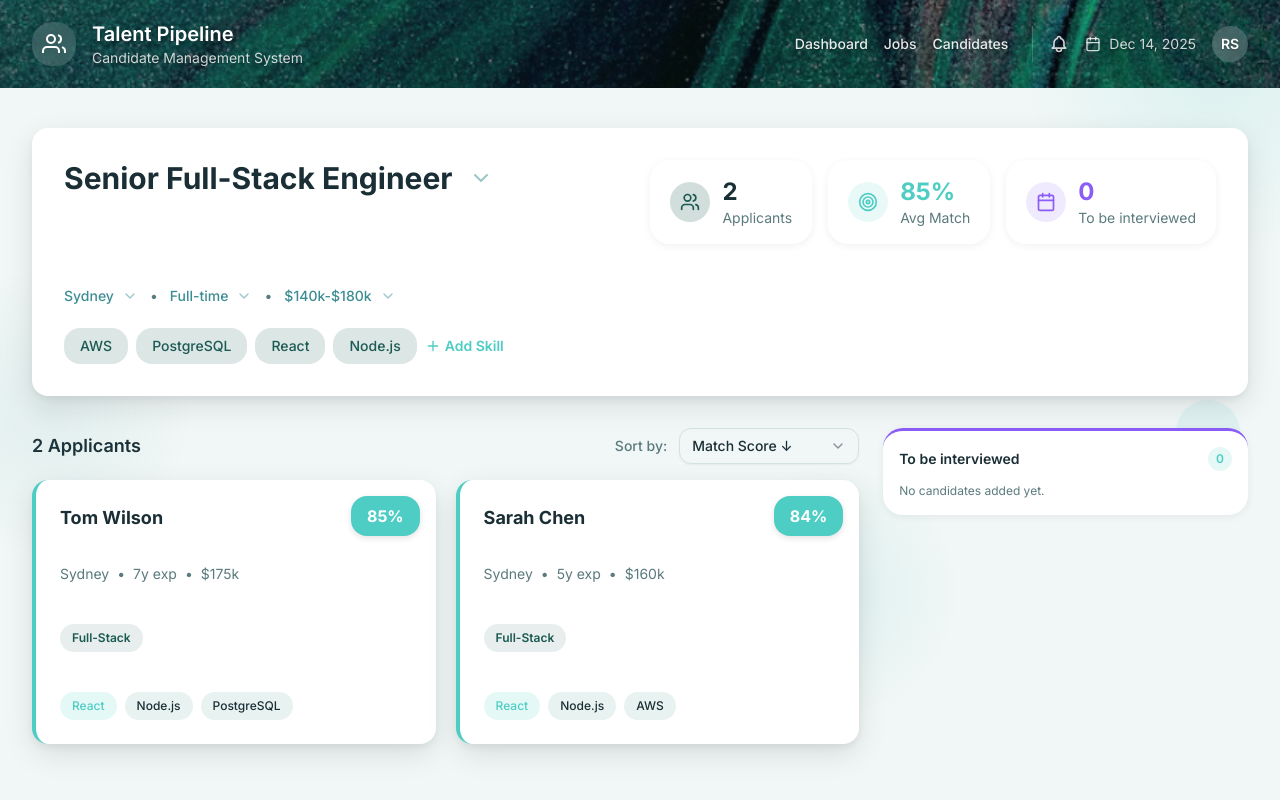
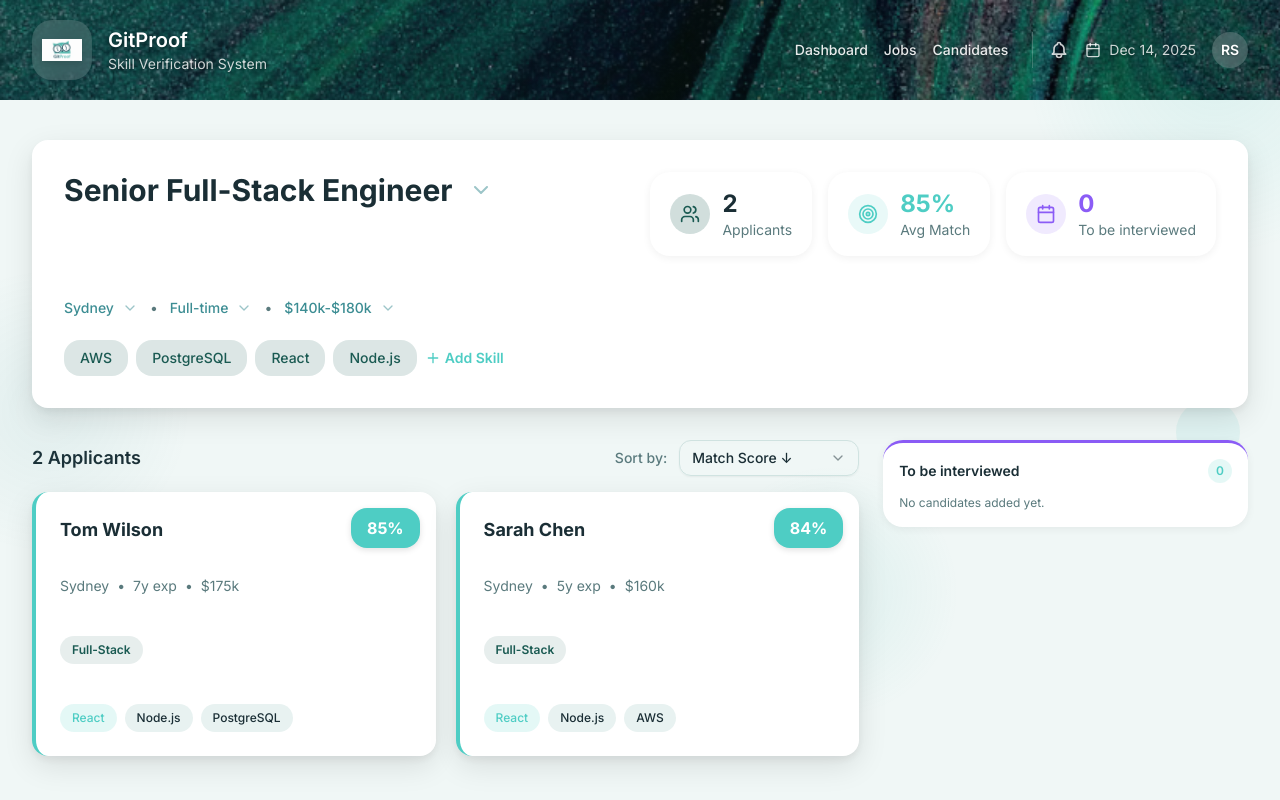
Before and after one commit to aaronta635/lyrathon, a Next.js app in the folder frontend/: page / in a window 1280 px wide. Built offline with nearby package versions, Linux system fonts and the light colour scheme.

Commit message:
issues occuring

```diff
--- a/frontend/app/page.tsx
+++ b/frontend/app/page.tsx
@@ -459,16 +459,11 @@ export default function RecruitmentDashboard() {
           {/* Left: Logo and brand */}
           <div className="flex items-center gap-4">
             <div className="p-2.5 bg-white/15 rounded-xl backdrop-blur-sm" style={{ textShadow: '0 2px 4px rgba(0,0,0,0.3)' }}>
-              <svg className="h-6 w-6 text-white drop-shadow-md" viewBox="0 0 24 24" fill="none" stroke="currentColor" strokeWidth="2">
-                <path d="M17 21v-2a4 4 0 0 0-4-4H5a4 4 0 0 0-4 4v2" />
-                <circle cx="9" cy="7" r="4" />
-                <path d="M23 21v-2a4 4 0 0 0-3-3.87" />
-                <path d="M16 3.13a4 4 0 0 1 0 7.75" />
-              </svg>
+              <img src="/images/gitproof.png" alt="GitProof logo" className="h-10 w-10 object-contain drop-shadow-md" />
             </div>
             <div>
-              <h1 className="text-xl font-semibold text-white" style={{ textShadow: '0 2px 4px rgba(0,0,0,0.3)' }}>Talent Pipeline</h1>
-              <p className="text-sm text-white/80" style={{ textShadow: '0 1px 2px rgba(0,0,0,0.3)' }}>Candidate Management System</p>
+              <h1 className="text-xl font-semibold text-white" style={{ textShadow: '0 2px 4px rgba(0,0,0,0.3)' }}>GitProof</h1>
+              <p className="text-sm text-white/80" style={{ textShadow: '0 1px 2px rgba(0,0,0,0.3)' }}>Skill Verification System</p>
             </div>
           </div>
 
```
Also changed, not shown: frontend/public/images/gitproof.png (added).
